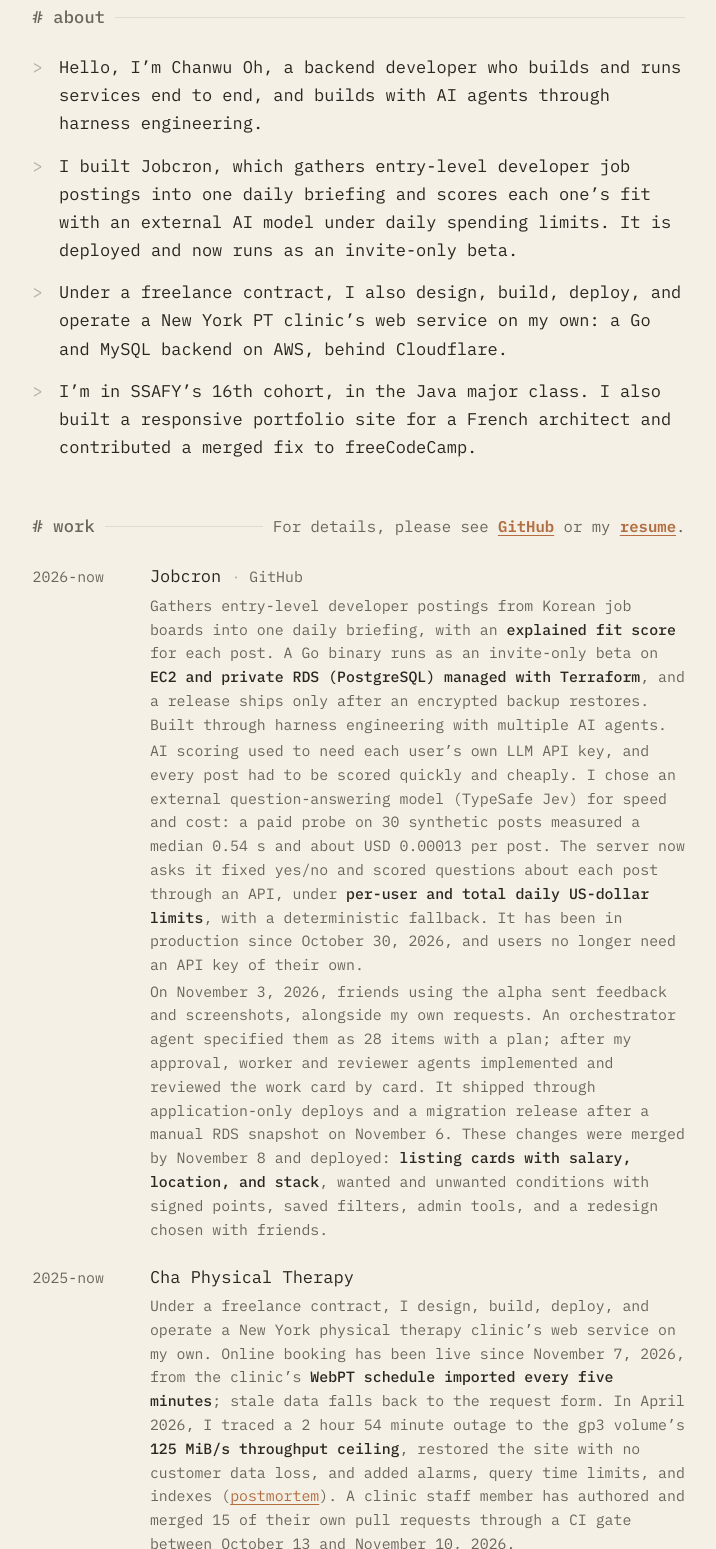
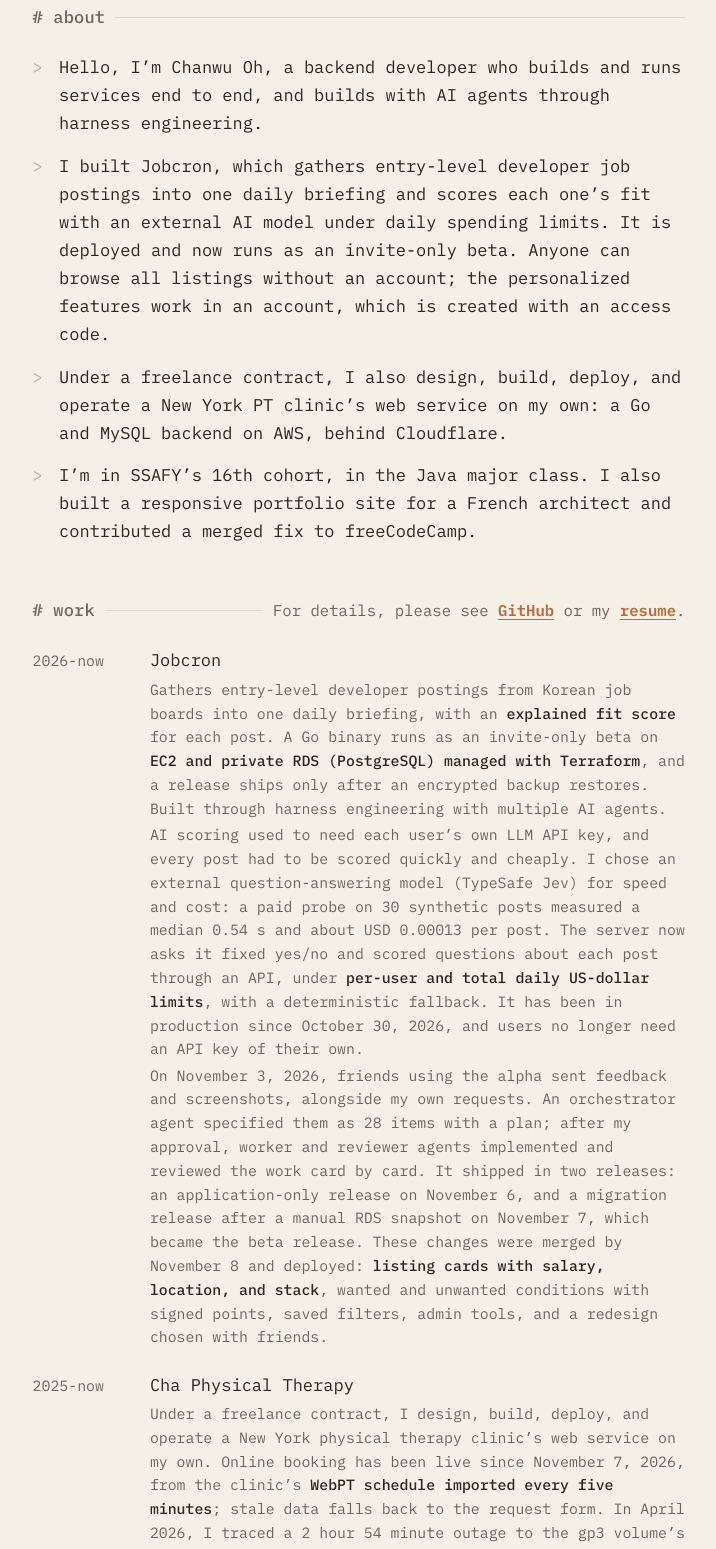
Before and after one commit to ohchanwu/ohchanwu.dev, a plain HTML site: page static/jobcron/index.html in a window 1280 px wide. Shown: the part 726-2275 px from the top of the page, without its empty margins (281-997 px from the left). Drawn offline with Linux system fonts and the light colour scheme.

Commit message:
Site: drop the private Jobcron repository link, correct the release dates, update the resume PDFs
Also extend the Jobcron status sentence (EN and KR) on / and /jobcron/: anyone can browse all listings without an account; the personalized features need an account created with an access code.

```diff
--- a/static/jobcron/index.html
+++ b/static/jobcron/index.html
@@ -294,13 +294,16 @@
             <span class="caret">&gt;</span> I built Jobcron, which gathers
             entry-level developer job postings into one daily briefing and scores
             each one&rsquo;s fit with an external AI model under daily spending
-            limits. It is deployed and now runs as an invite-only beta.
+            limits. It is deployed and now runs as an invite-only beta. Anyone
+            can browse all listings without an account; the personalized
+            features work in an account, which is created with an access code.
           </p>
           <p lang="ko">
             <span class="caret">&gt;</span> 신입 개발자 채용 공고를 매일 하나의
             브리핑으로 모으고, 일일 비용 한도 안에서 외부 AI 모델로 공고마다
             적합도를 매기는 Jobcron을 개발해 배포했고, 현재 초대 전용 베타로
-            운영하고 있습니다.
+            운영하고 있습니다. 계정 없이도 누구나 전체 공고를 볼 수 있고, 맞춤
+            기능은 접근 코드로 만든 계정에서 씁니다.
           </p>
           <p lang="en">
             <span class="caret">&gt;</span> Under a freelance contract, I also
@@ -348,14 +351,6 @@
             <span class="key">2026-now</span>
             <div class="entry">
               <a href="https://jobcron.app" class="entry-title">Jobcron</a>
-              <span class="entry-link"
-                ><span aria-hidden="true">&middot;</span
-                ><a
-                  href="https://github.com/ohchanwu/jobcron"
-                  aria-label="Jobcron source code on GitHub"
-                  >GitHub</a
-                ></span
-              >
               <p class="entry-desc" lang="en">
                 Gathers entry-level developer postings from Korean job boards
                 into one daily briefing, with an
@@ -403,9 +398,10 @@
                 screenshots, alongside my own requests. An orchestrator agent
                 specified them as 28 items with a plan; after my approval, worker
                 and reviewer agents implemented and reviewed the work card by
-                card. It shipped through application-only deploys and a migration
-                release after a manual RDS snapshot on November 6. These changes
-                were merged by November 8 and deployed:
+                card. It shipped in two releases: an application-only release on
+                November 6, and a migration release after a manual RDS snapshot on
+                November 7, which became the beta release. These changes were
+                merged by November 8 and deployed:
                 <strong>listing cards with salary, location, and stack</strong>,
                 wanted and unwanted conditions with signed points, saved filters,
                 admin tools, and a redesign chosen with friends.
@@ -415,8 +411,9 @@
                 그리고 제 요청을 반영해야 했습니다. 오케스트레이터 에이전트가
                 피드백을 28개 항목의 스펙과 계획으로 정리했고, 제가 승인한 뒤
                 작업자 에이전트와 리뷰어 에이전트가 카드 단위로 구현하고
-                검토했습니다. 애플리케이션만 바꾸는 배포와, 수동 RDS 스냅샷 뒤의
-                마이그레이션 릴리스(11월 6일)로 나눠 반영했습니다. 그 결과
+                검토했습니다. 애플리케이션만 바꾸는 릴리스(11월 6일)와, 수동 RDS
+                스냅샷 뒤의 마이그레이션 릴리스(11월 7일)로 나눠 반영했고, 11월 7일
+                릴리스가 베타 릴리스가 되었습니다. 그 결과
                 <strong>연봉, 위치, 기술스택을 보여 주는 공고 카드</strong>, 점수가
                 붙은 선호 조건과 비선호 조건, 저장 필터, 관리자 도구, 지인들과
                 함께 고른 새 디자인을 11월 8일까지 병합해 배포했습니다.
```
Also changed, not shown: static/index.html (+5 -10 lines), 4 other files.
